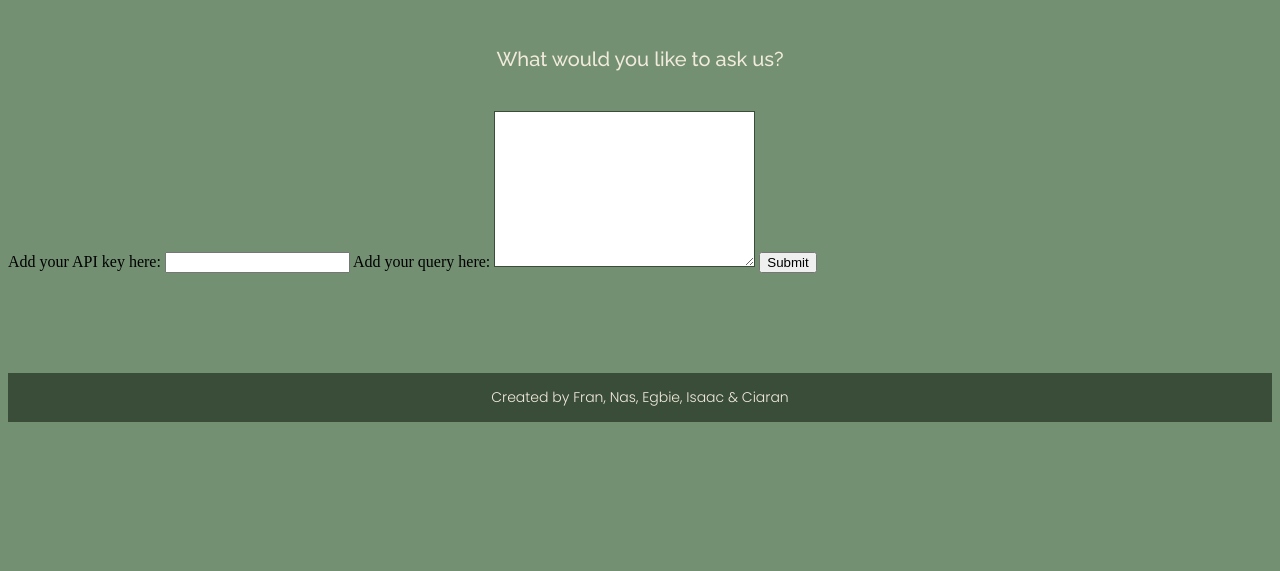
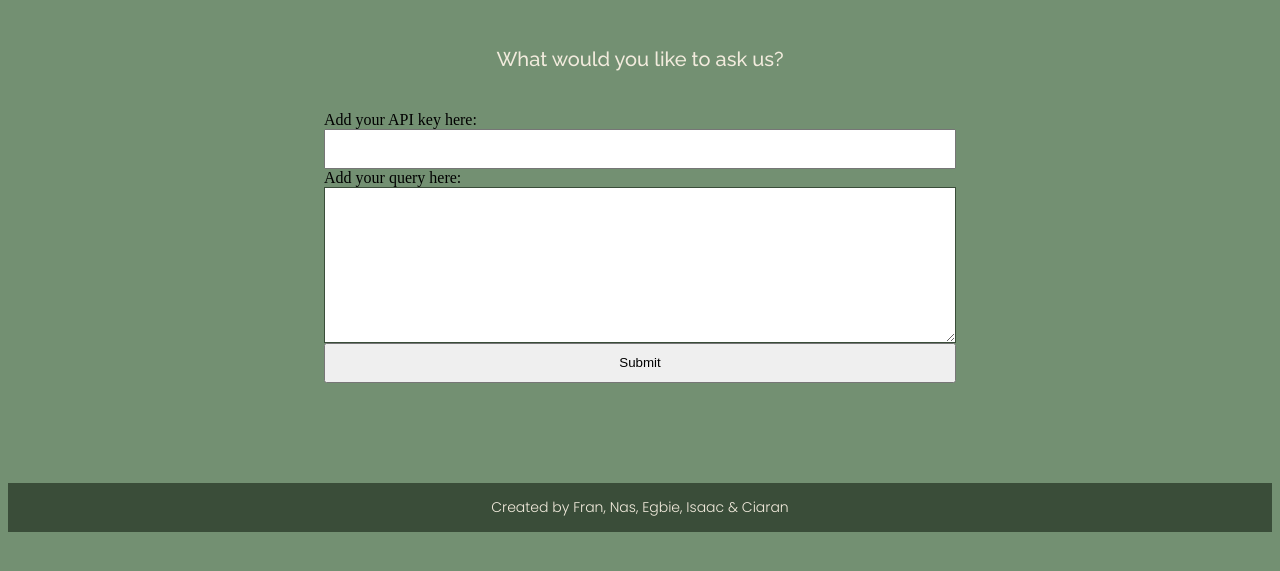
Before and after one commit to FAC29A/front-end-chatgpt-clone, a plain HTML site: page index.html in a window 1280 px wide. Shown: the part 101-672 px from the top of the page. Drawn offline with Linux system fonts and the light colour scheme.

Commit message:
Aligned the form elements

```diff
--- a/index.html
+++ b/index.html
@@ -20,7 +20,7 @@
             <input name="API-KEY" type="text" id="API-KEY">
             <label for="search">Add your query here:</label>
             <textarea name="search" id="search" cols="30" rows="10"></textarea>
-            <button type="submit" id="submit">Submit</button>
+            <button type="submit" id="submit-btn">Submit</button>
         </form>
         <p id="search-item"></p>
     </section>
--- a/style.css
+++ b/style.css
@@ -47,6 +47,24 @@ button {
 
 }
 
+
+input[type="text"] {
+    height: 40px;
+    font-size: 17px;
+}
+
+#submit-btn {
+    height: 40px;
+}
+
+
+form {
+    display: flex;
+    flex-direction: column;
+    width: 50%;
+    margin: auto;
+}
+
 textarea {
     border: 1px solid var(--d-green);
 }
```
